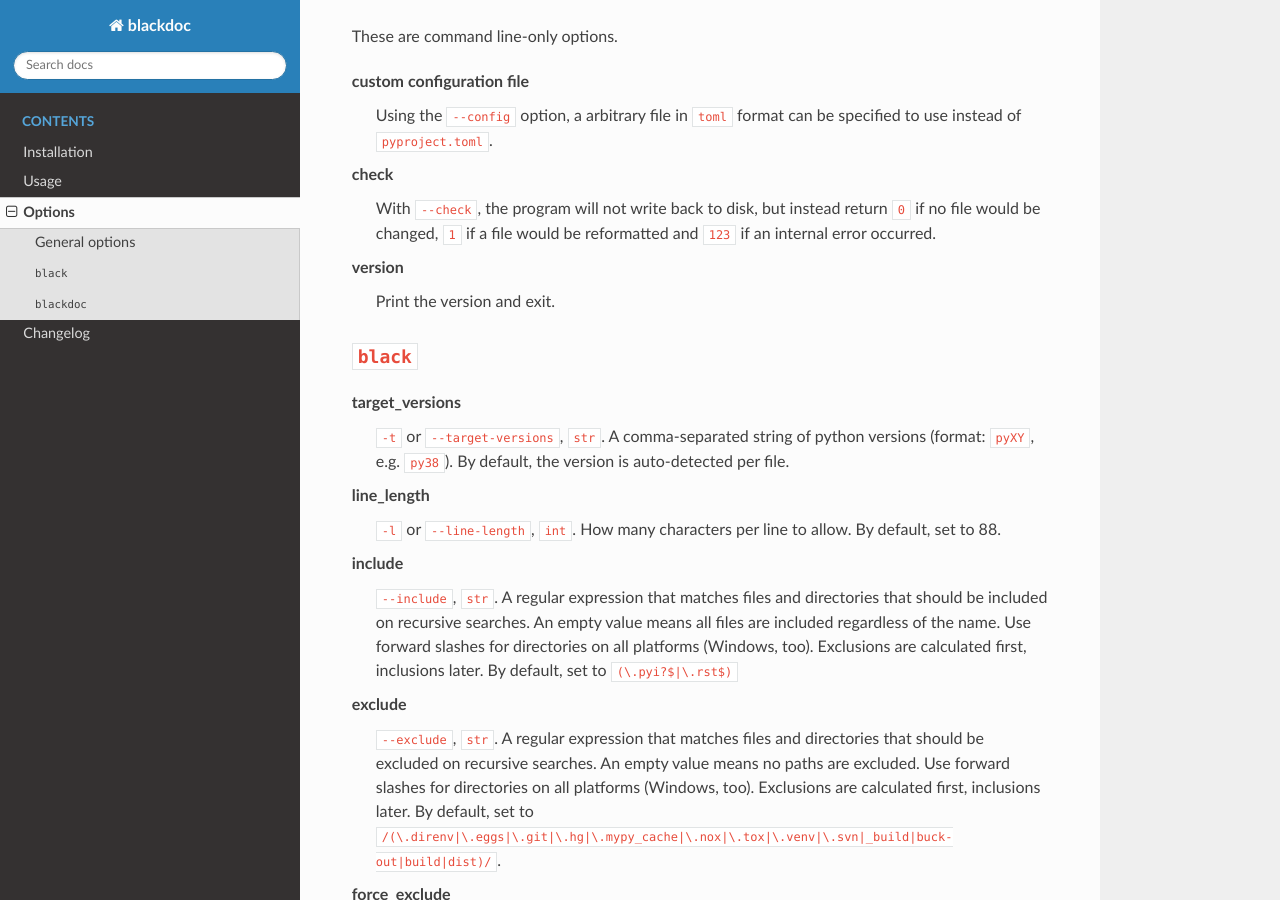
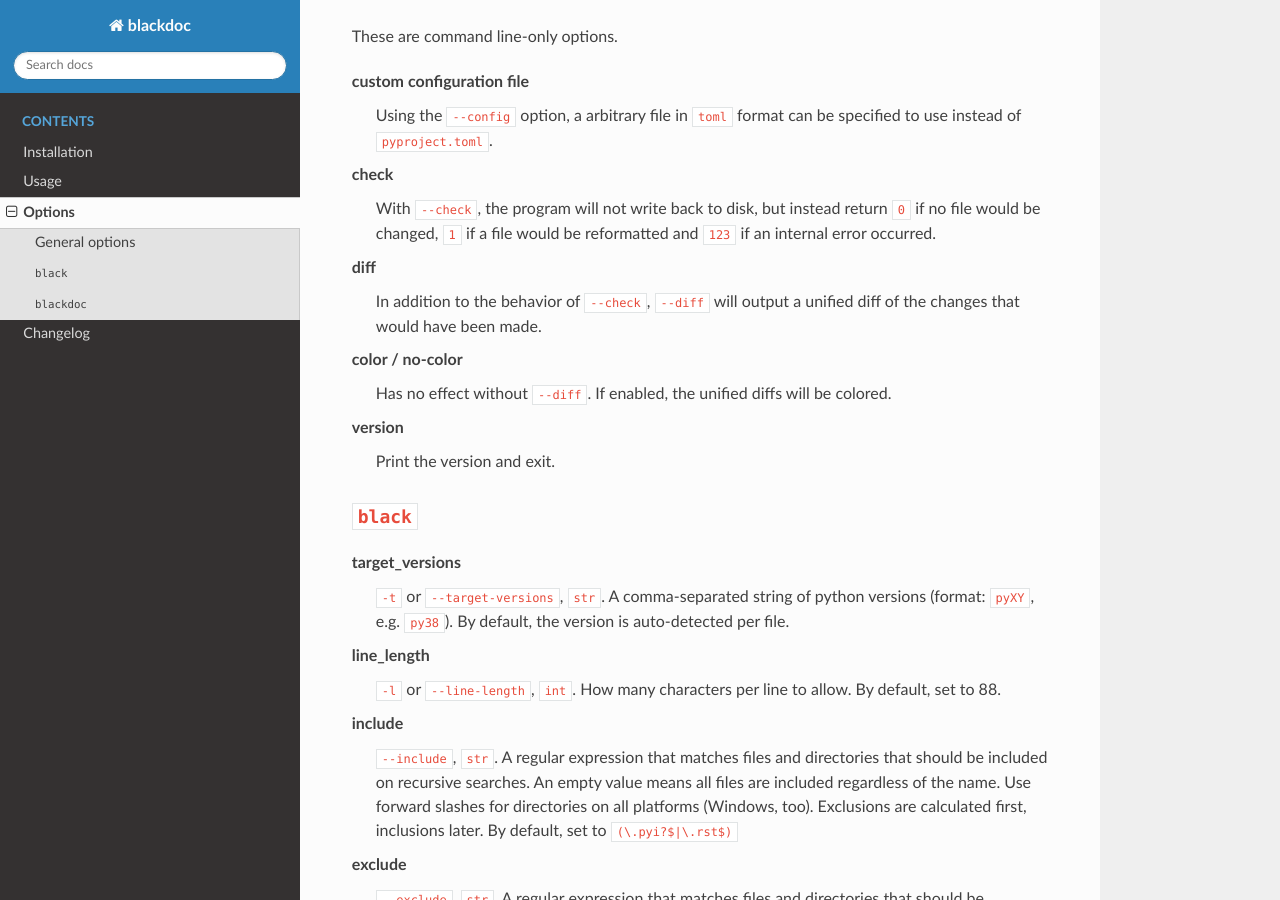
Before and after one commit to keewis/blackdoc, a Sphinx documentation site: the page built from doc/options.rst, in a window 1280 px wide and 900 px high, scrolled down 338 px. Built offline with Sphinx 7.4.7 and the Read the Docs theme 2.0.0, drawn with Linux system fonts in a browser that asks for light colours.

Commit message:
add the diff options to the options page

```diff
--- a/doc/options.rst
+++ b/doc/options.rst
@@ -18,6 +18,13 @@
     With ``--check``, the program will not write back to disk, but instead
     return ``0`` if no file would be changed, ``1`` if a file would be
     reformatted and ``123`` if an internal error occurred.
+
+diff
+    In addition to the behavior of ``--check``, ``--diff`` will output a unified diff of
+    the changes that would have been made.
+
+color / no-color
+    Has no effect without ``--diff``. If enabled, the unified diffs will be colored.
 
 version
     Print the version and exit.
```
